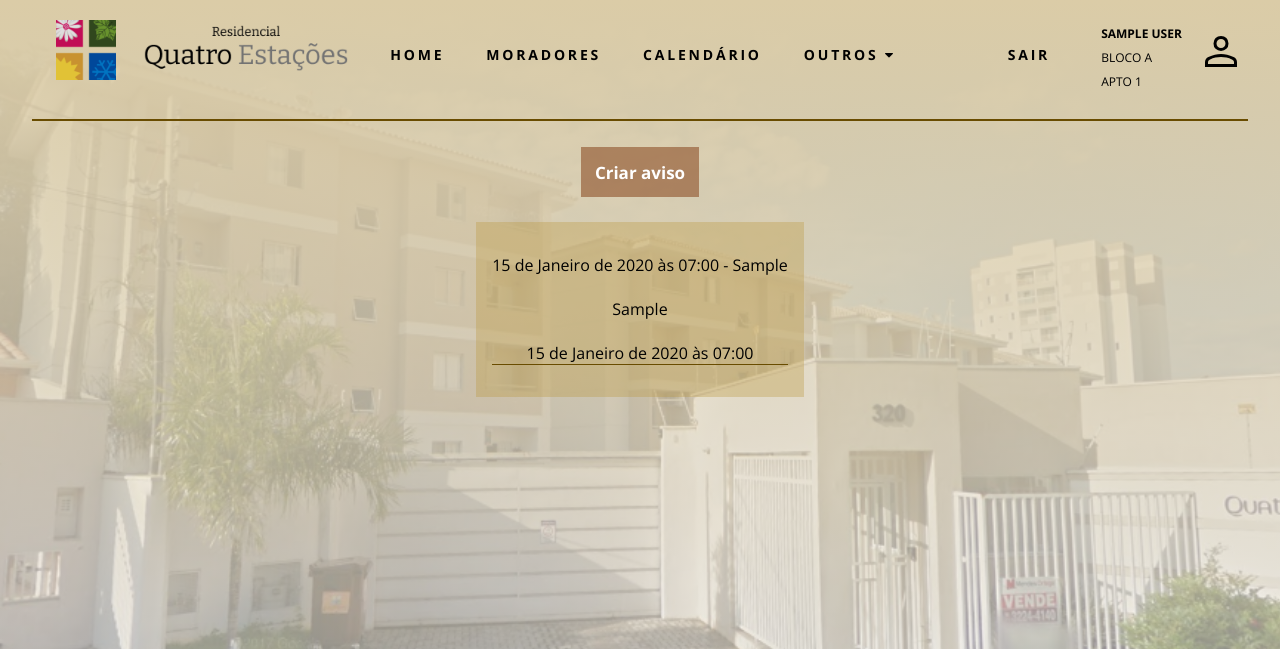
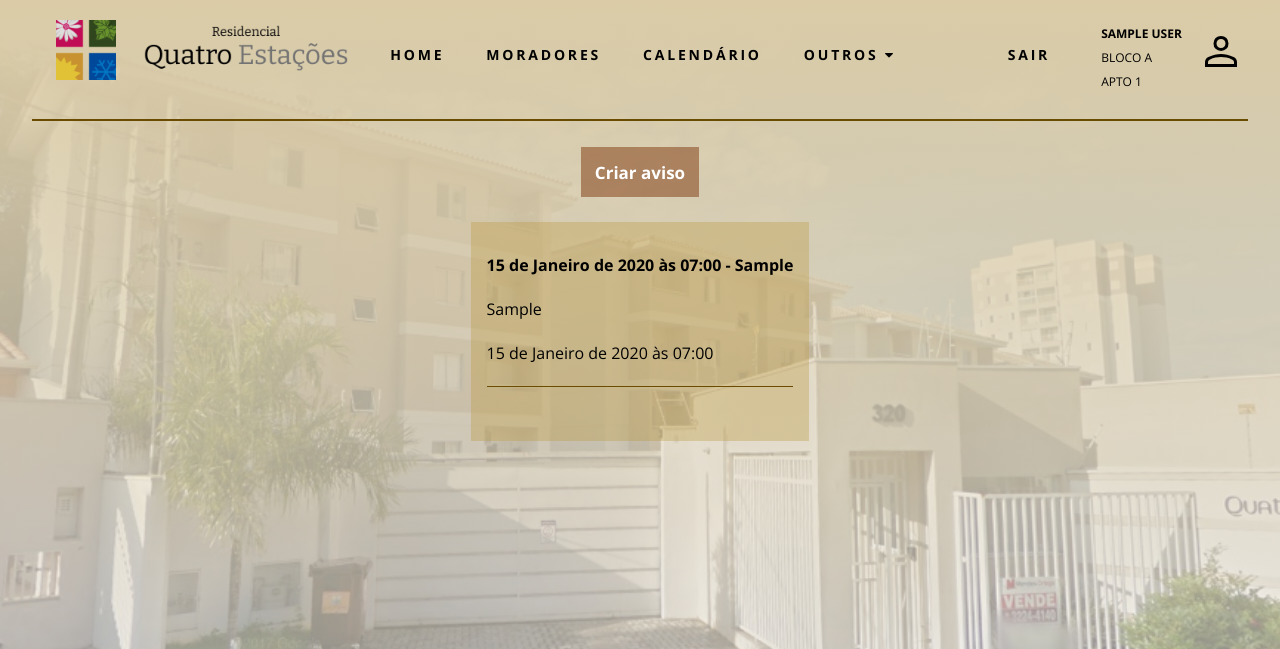
Before and after one commit to fiorellilucas/quatro-estacoes, a Django app: page /avisos/ in a window 1280 px wide. Shown: the top 649 px of the page. Run offline with Django 4.2, Linux system fonts and the light colour scheme; a user stored in the database is signed in; tables that the repository leaves empty hold one stand-in row (values such as "Sample post"); parts of the project's set-up code (start-up, migrations or seed data) failed here and were passed over.

Commit message:
Melhorar formatação da lista de avisos

```diff
--- a/quatroestacoes/templates/quatroestacoes/avisos/lista.html
+++ b/quatroestacoes/templates/quatroestacoes/avisos/lista.html
@@ -13,11 +13,14 @@
         {% if avisos %}
             <ul style="padding: 0;">
                 {% for aviso in avisos %}
-                    <li style="border-bottom: 1px solid #694C00;">
-                        <a href="{% url 'quatroestacoes:avisos_info' aviso.id %}">{{ aviso.data_postagem }} - {{ aviso.assunto }}<br><br></a>
+                    <li style="border-bottom: 1px solid #694C00; text-align: left">
+                        <a href="{% url 'quatroestacoes:avisos_info' aviso.id %}"><span>{{ aviso.data_postagem }} - {{ aviso.assunto }}</span><br><br></a>
                         {{ aviso.corpo|truncatechars:70 }}<br><br>
-                        {{ aviso.data_evento }}
+                        {% if aviso.data_evento != None %}
+                            {{ aviso.data_evento }}<br><br>
+                        {% endif %}
                     </li>
+                    <br>
                 {% endfor %}
             </ul>
         {% else %}
```
